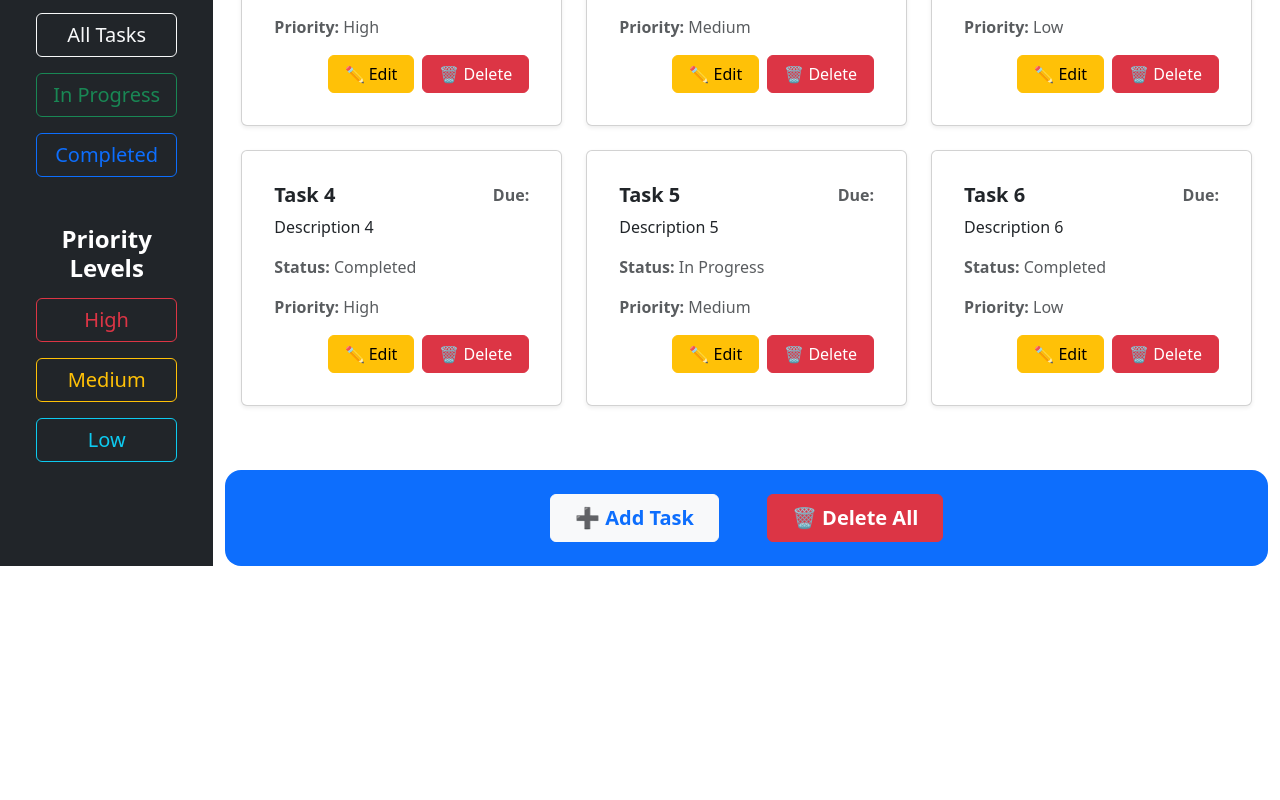
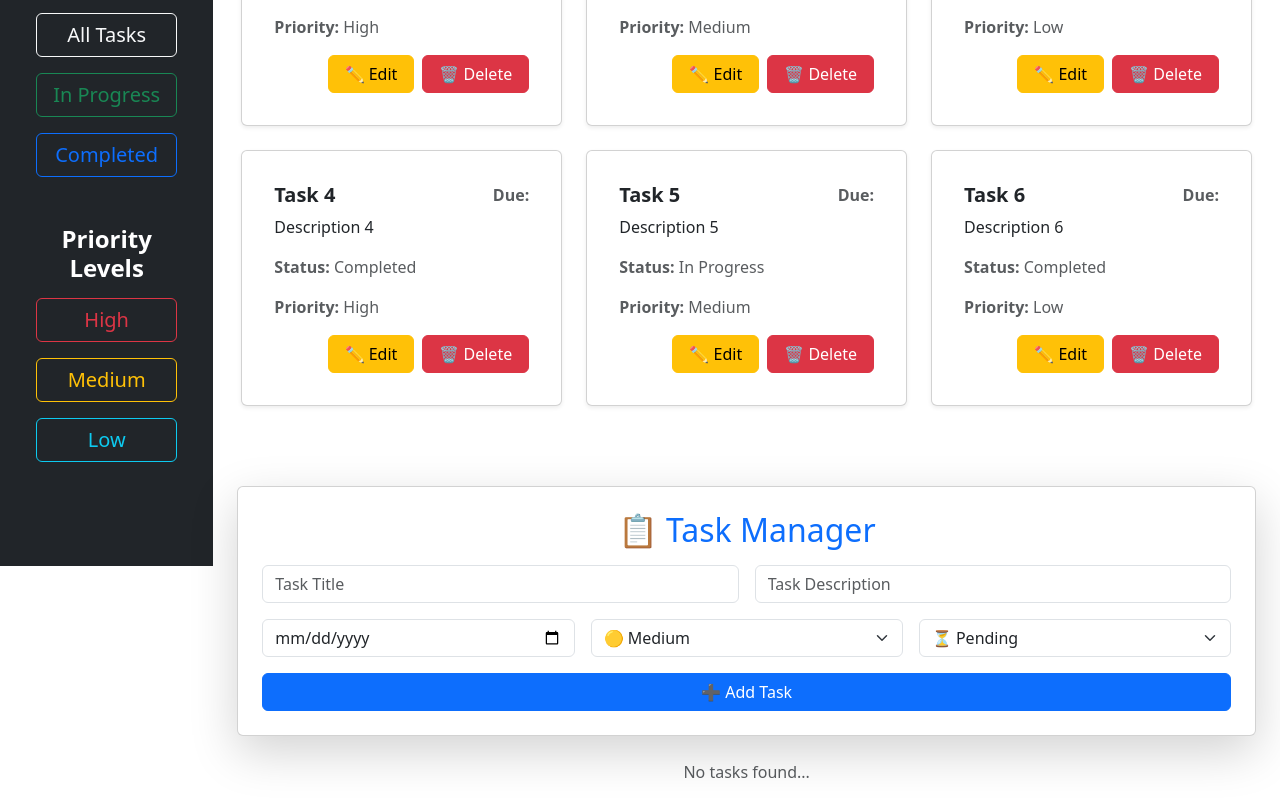
Before and after one commit to Rawan634/Final_React_Project, a React (Vite) app in the folder frontend/: page / in a window 1280 px wide. Shown: the part 234-1034 px from the top of the page. Before the commit the page ends 800 px from the top, so only its background shows below. Built offline with nearby package versions, Linux system fonts and the light colour scheme.

Commit message:
Update Footer.jsx

```diff
--- a/frontend/src/components/Footer.jsx
+++ b/frontend/src/components/Footer.jsx
@@ -1,8 +1,82 @@
+import { useState } from "react";
+import TaskCard from "./Taskcard";
+import "bootstrap/dist/css/bootstrap.min.css";
+
 const Footer = () => {
+  const [tasks, setTasks] = useState([]);
+  const [newTask, setNewTask] = useState({ title: "", description: "", dueDate: "", priority: "Medium", status: "Pending" });
+
+  // Handle Input Change
+  const handleChange = (e) => {
+    setNewTask({ ...newTask, [e.target.name]: e.target.value });
+  };
+
+  // Add New Task
+  const addTask = () => {
+    if (!newTask.title.trim()) return;
+    setTasks([...tasks, newTask]);
+    setNewTask({ title: "", description: "", dueDate: "", priority: "Medium", status: "Pending" });
+  };
+
+  // Delete Task
+  const deleteTask = (index) => {
+    setTasks(tasks.filter((_, i) => i !== index));
+  };
+
+  // Update Task (from TaskCard)
+  const updateTask = (updatedTask, index) => {
+    const updatedTasks = [...tasks];
+    updatedTasks[index] = updatedTask;
+    setTasks(updatedTasks);
+  };
+
   return (
-    <div className="bg-primary text-white text-center p-4 rounded-4 d-flex justify-content-center gap-5">
-      <button className="btn btn-light text-primary fw-bold px-4 py-2 fs-5">➕ Add Task</button>
-      <button className="btn btn-danger fw-bold px-4 py-2 fs-5">🗑️ Delete All</button>
+    <div className="container mt-4">
+      {/* Task Input Section */}
+      <div className="card shadow-lg p-4 mt-3">
+        <h2 className="text-center text-primary mb-3">📋 Task Manager</h2>
+        <div className="row g-3">
+          <div className="col-md-6">
+            <input type="text" name="title" className="form-control" placeholder="Task Title" value={newTask.title} onChange={handleChange} />
+          </div>
+          <div className="col-md-6">
+            <input type="text" name="description" className="form-control" placeholder="Task Description" value={newTask.description} onChange={handleChange} />
+          </div>
+          <div className="col-md-4">
+            <input type="date" name="dueDate" className="form-control" value={newTask.dueDate} onChange={handleChange} />
+          </div>
+          <div className="col-md-4">
+            <select name="priority" className="form-select" value={newTask.priority} onChange={handleChange}>
+              <option value="Low">🟢 Low</option>
+              <option value="Medium">🟡 Medium</option>
+              <option value="High">🔴 High</option>
+            </select>
+          </div>
+          <div className="col-md-4">
+            <select name="status" className="form-select" value={newTask.status} onChange={handleChange}>
+              <option value="Pending">⏳ Pending</option>
+              <option value="In Progress">⚒️ In Progress</option>
+              <option value="Completed">✅ Completed</option>
+            </select>
+          </div>
+        </div>
+        <button className="btn btn-primary w-100 mt-3" onClick={addTask}>➕ Add Task</button>
+      </div>
+
+      {/* Task List */}
+      <div className="mt-4">
+        {tasks.length > 0 ? (
+          tasks.map((task, index) => (
+            <TaskCard key={index} task={task} onDelete={() => deleteTask(index)} onUpdate={(updatedTask) => updateTask(updatedTask, index)} />
+          ))
+        ) : (
+          <p className="text-muted text-center mt-3">No tasks found...</p>
+        )}
+      </div>
+
+      {tasks.length > 0 && (
+        <button className="btn btn-danger w-100 mt-3" onClick={() => setTasks([])}>🗑️ Delete All</button>
+      )}
     </div>
   );
 };
```
